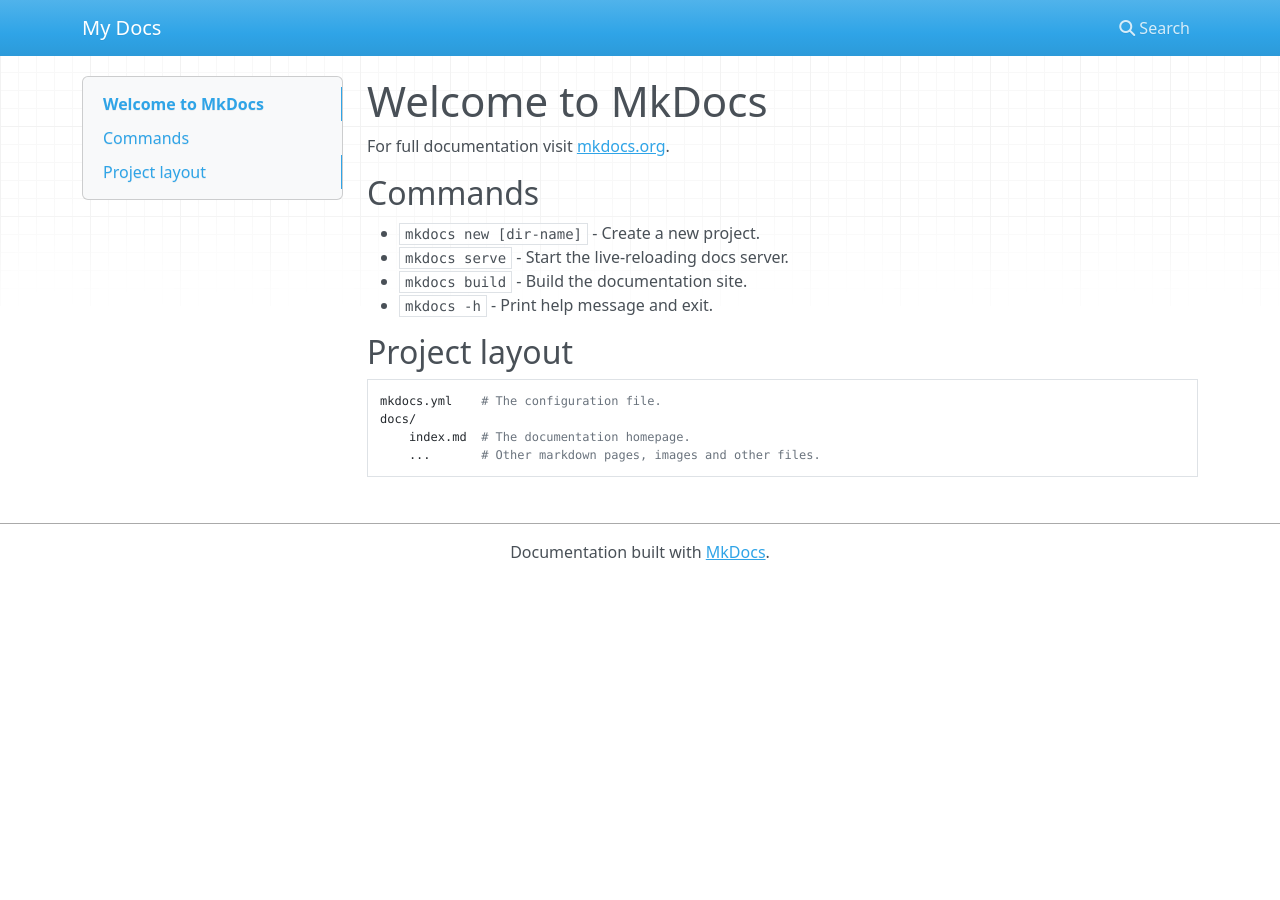
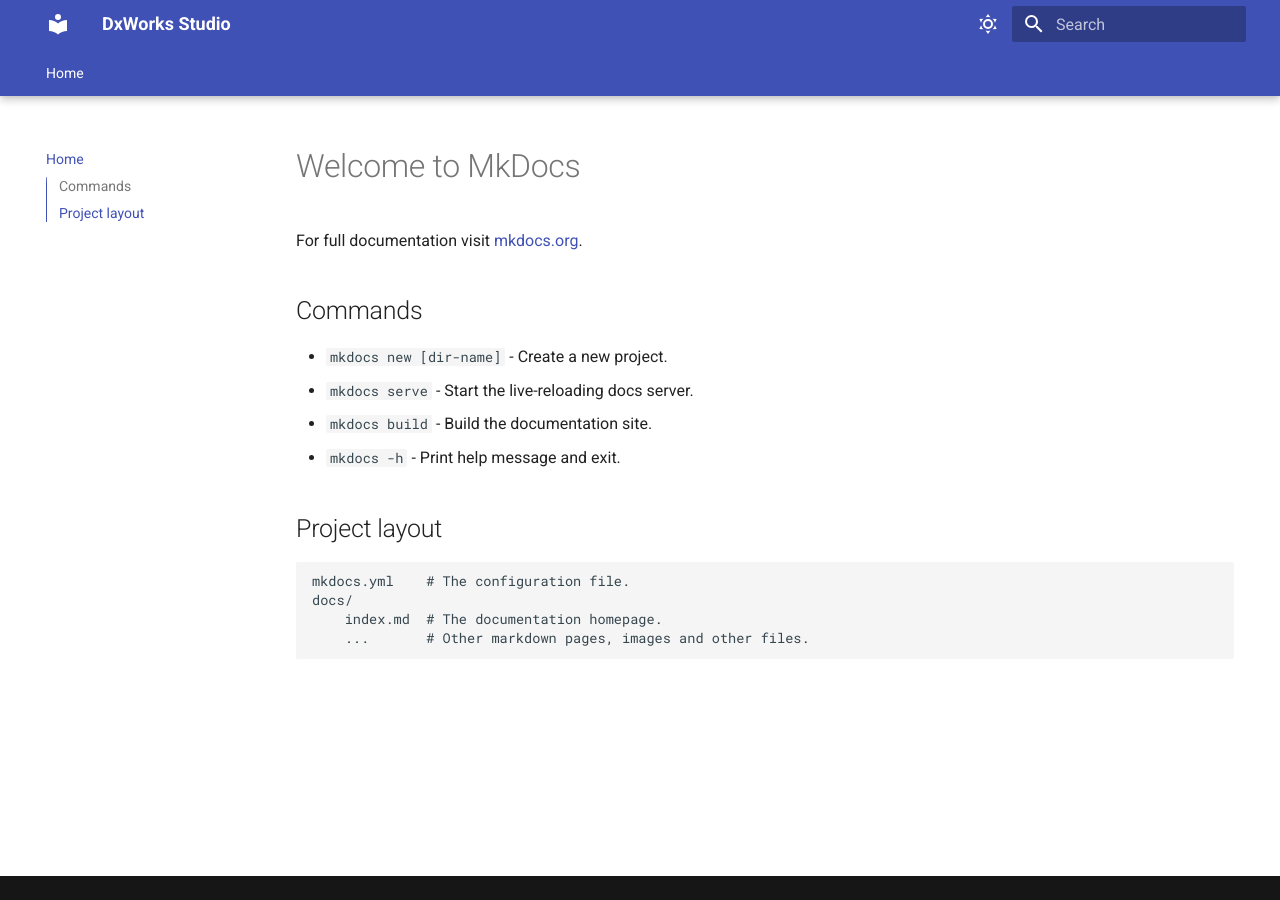
Before and after one commit to dxworks/studio, an MkDocs documentation site: the page built from docs/index.md, in a window 1280 px wide. Built offline with MkDocs 1.6.1 and Material for MkDocs 9.7.7, drawn with Linux system fonts in a browser that asks for light colours; nearby versions of some CDN libraries.

Commit message:
added material mkdocs

```diff
--- a/mkdocs.yml
+++ b/mkdocs.yml
@@ -1 +1,58 @@
-site_name: My Docs
+site_name: DxWorks Studio
+
+theme:
+  name: material
+  features:
+    - navigation.instant
+    - navigation.tabs
+    - navigation.tabs.sticky
+    - navigation.sections
+    - navigation.expand
+    - navigation.indexes
+    - search.suggest
+    - search.highlight
+    - toc.integrate
+
+  palette:
+    # Toggle light mode
+    - scheme: default
+      primary: indigo
+      accent: indigo
+      toggle:
+        icon: material/weather-sunny
+        name: Switch to light mode
+
+    # Toggle dark mode
+    - scheme: slate
+      primary: indigo
+      accent: indigo
+      toggle:
+        icon: material/weather-night
+        name: Switch to dark mode
+
+plugins:
+  - search:
+      prebuild_index: true
+
+markdown_extensions:
+  - toc:
+      permalink: true
+      toc_depth: 10
+  - attr_list
+  - admonition
+  - pymdownx.details
+  - pymdownx.superfences
+  - pymdownx.emoji:
+      emoji_index: !!python/name:materialx.emoji.twemoji
+      emoji_generator: !!python/name:materialx.emoji.to_svg
+
+extra_css:
+  - stylesheets/styles.css
+
+extra:
+  generator: false
+
+use_directory_urls: false
+
+nav:
+  - Home: 'index.md'
```
